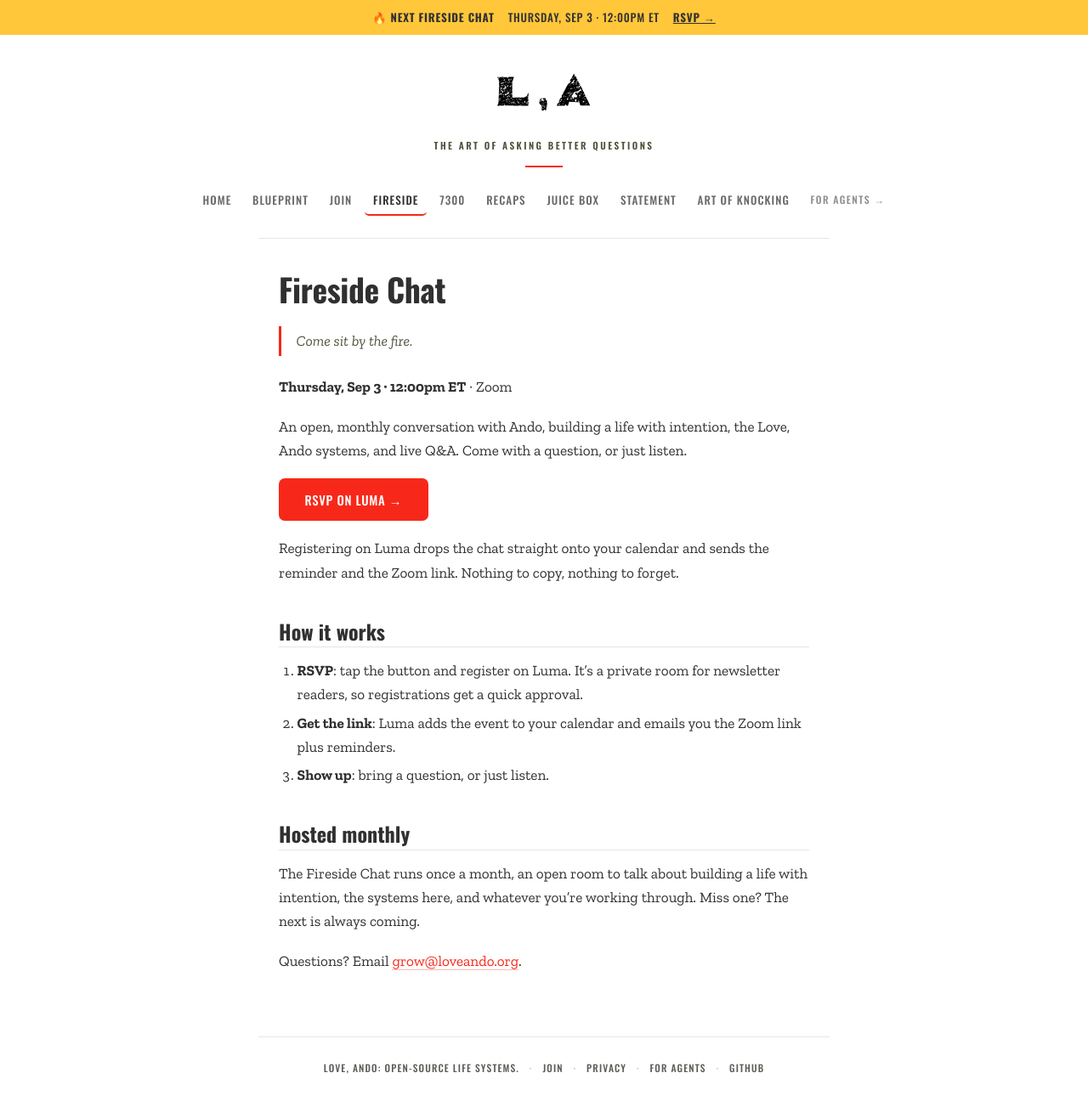
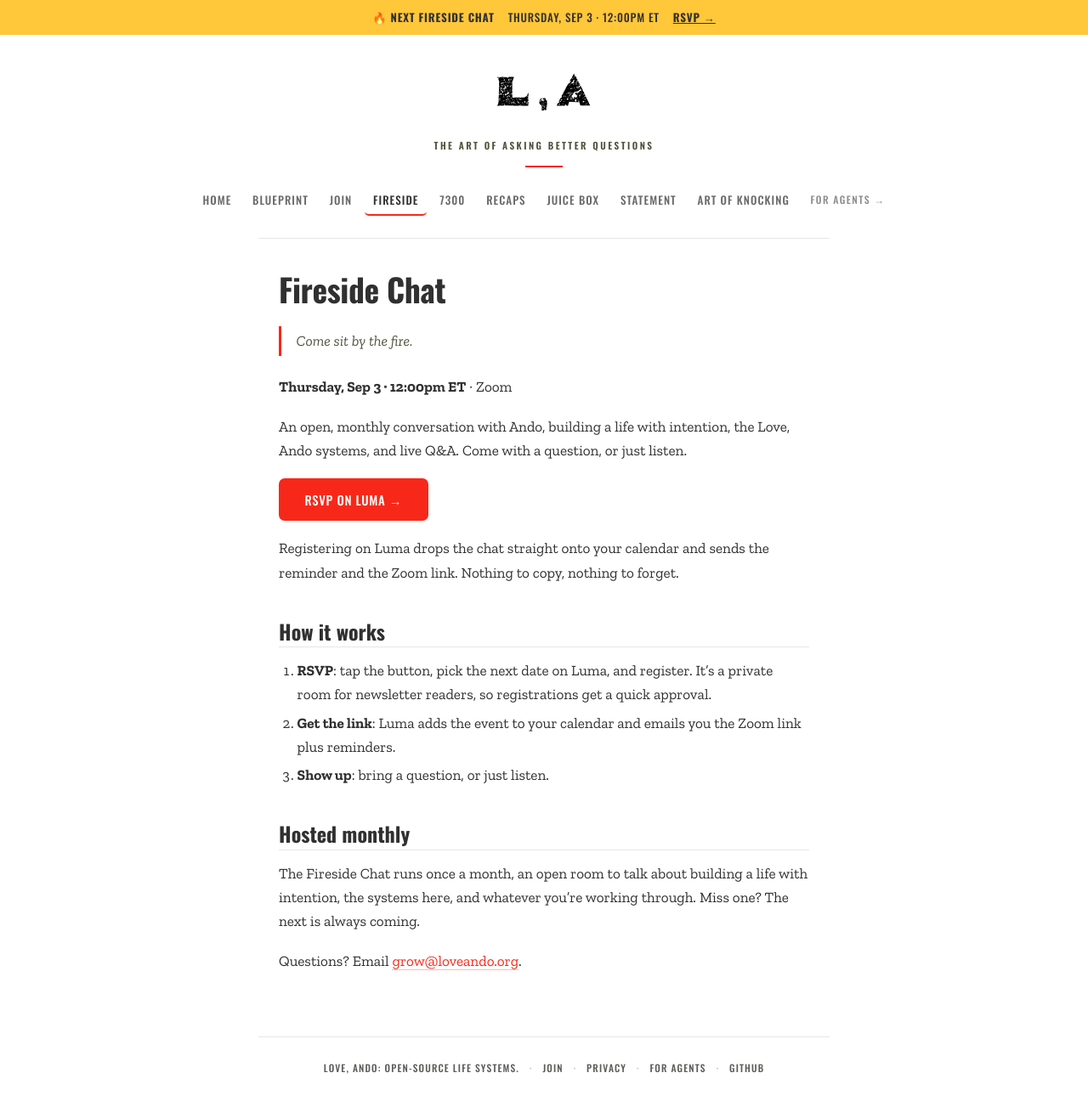
Before and after one commit to andomccall/love-ando, a Jekyll site: the page built from fireside.md, in a window 1280 px wide. Shown: the whole page at 85% size. Built offline with Jekyll 4.4.1, drawn with Linux system fonts in a browser that asks for light colours.

Commit message:
Fireside: point RSVP at the stable Luma calendar
Twelve monthly Fireside events (first Thursday, 12pm ET, Zoom) are now cloned on
Luma under the Love, Ando calendar. Point rsvp_url at the calendar's stable URL
(always lists the next chat) instead of the single Sep 3 event, so the link stays
valid as the weekly roller advances the banner date.

Co-Authored-By: Claude Opus 4.8 <noreply@anthropic.com>

```diff
--- a/fireside.md
+++ b/fireside.md
@@ -18,7 +18,7 @@ Registering on Luma drops the chat straight onto your calendar and sends the rem
 
 ## How it works
 
-1. **RSVP**: tap the button and register on Luma. It's a private room for newsletter readers, so registrations get a quick approval.
+1. **RSVP**: tap the button, pick the next date on Luma, and register. It's a private room for newsletter readers, so registrations get a quick approval.
 2. **Get the link**: Luma adds the event to your calendar and emails you the Zoom link plus reminders.
 3. **Show up**: bring a question, or just listen.
 
```
Also changed, not shown: _data/fireside.yml (+4 -3 lines).
